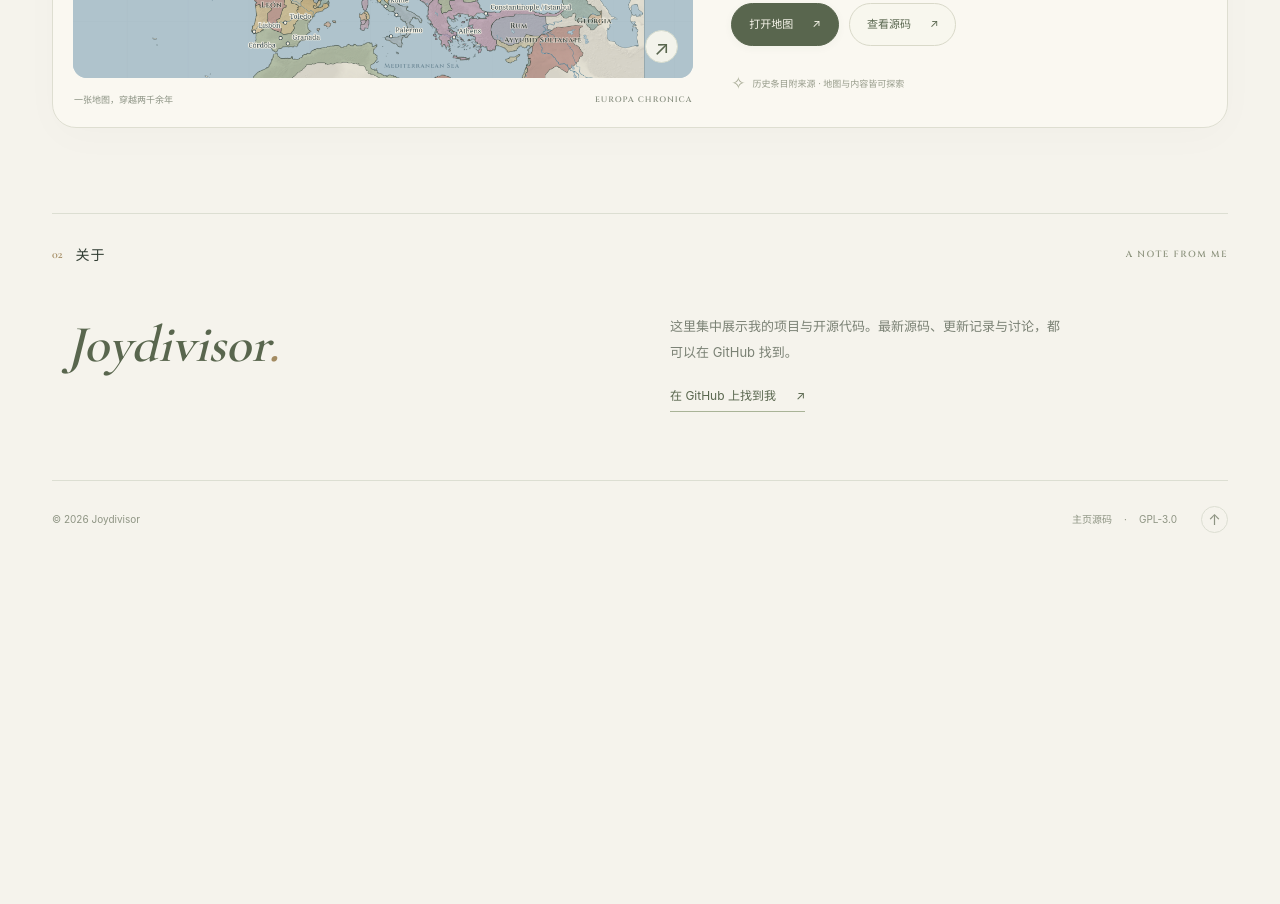
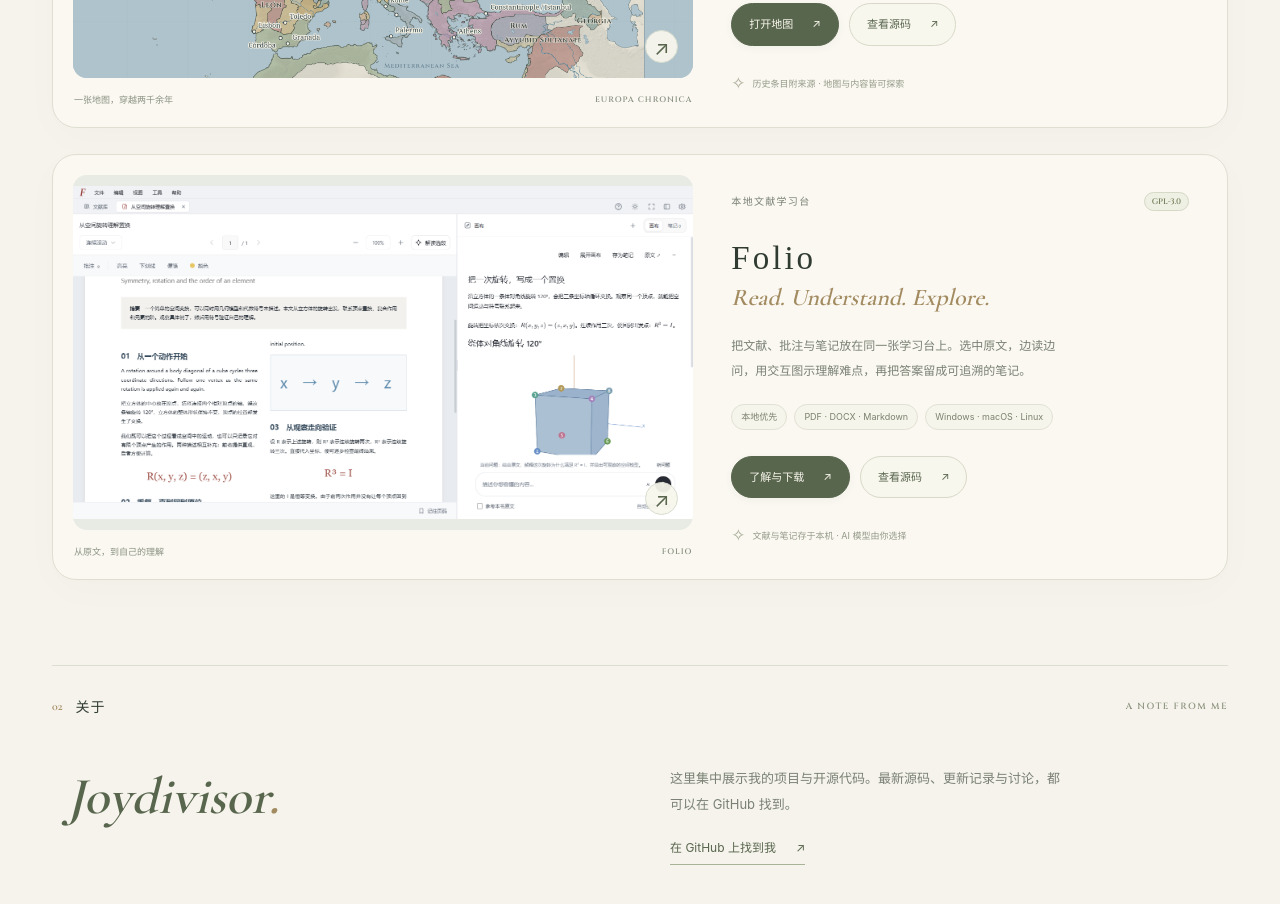
Before and after one commit to Joydivisor/Joydivisor.github.io, a plain HTML site: page index.html in a window 1280 px wide. Shown: the part 1016-1920 px from the top of the page. Before the commit the page ends 1579 px from the top, so only its background shows below. Drawn offline with Linux system fonts and the light colour scheme.

Commit message:
Add Folio to the multilingual portfolio

```diff
--- a/app.js
+++ b/app.js
@@ -8,24 +8,30 @@
       headline1:'把好奇心，',headline2:'写成作品。',intro:'这里收录我的开源项目。欢迎打开、探索，也欢迎一起把它们做得更好。',viewWork:'看看我的作品',selectedWork:'精选作品',
       openAtlas:'打开欧陆纪年地图',mapAlt:'公元1200年的欧洲历史地图，展示各政权、城市、河流与海域',mapCaption:'一张地图，穿越两千余年',
       projectType:'交互历史舆图',projectTitle:'欧陆纪年',projectDescription:'拖动时间，展开欧洲的历史疆域。走进一座城，读懂一段往事，或沿着历史人物的足迹远行。',timespan:'公元前 500 — 2024 年',languages:'简中 · 繁中 · English',explore:'打开地图',source:'查看源码',projectNote:'历史条目附来源 · 地图与内容皆可探索',
+      openFolio:'访问 Folio 官网',folioAlt:'Folio 阅读工作区：左侧为文献，右侧为旋转与置换的解释和交互式立方体',folioCaption:'从原文，到自己的理解',
+      folioType:'本地文献学习台',folioDescription:'把文献、批注与笔记放在同一张学习台上。选中原文，边读边问，用交互图示理解难点，再把答案留成可追溯的笔记。',folioLocal:'本地优先',folioExplore:'了解与下载',folioNote:'文献与笔记存于本机 · AI 模型由你选择',
       aboutText:'这里集中展示我的项目与开源代码。最新源码、更新记录与讨论，都可以在 GitHub 找到。',visitGithub:'在 GitHub 上找到我',siteSource:'主页源码',backTop:'回到顶部',
-      description:'Joydivisor 的个人作品主页。探索欧陆纪年 Europa Chronica，一幅跨越古典时代至现代的开源欧洲历史交互地图。'
+      description:'Joydivisor 的个人作品主页。探索欧陆纪年 Europa Chronica 历史交互地图，以及集文献阅读、笔记与交互式 AI 解释于一体的 Folio。'
     },
     'zh-TW': {
       title:'Joydivisor · 個人作品',skip:'跳轉到作品',nav:'主導覽',work:'作品',about:'關於',language:'選擇語言',
       headline1:'把好奇心，',headline2:'寫成作品。',intro:'這裡收錄我的開源專案。歡迎打開、探索，也歡迎一起把它們做得更好。',viewWork:'看看我的作品',selectedWork:'精選作品',
       openAtlas:'打開歐陸紀年地圖',mapAlt:'公元1200年的歐洲歷史地圖，展示各政權、城市、河流與海域',mapCaption:'一張地圖，穿越兩千餘年',
       projectType:'互動歷史輿圖',projectTitle:'歐陸紀年',projectDescription:'拖動時間，展開歐洲的歷史疆域。走進一座城，讀懂一段往事，或沿著歷史人物的足跡遠行。',timespan:'公元前 500 — 2024 年',languages:'簡中 · 繁中 · English',explore:'打開地圖',source:'查看原始碼',projectNote:'歷史條目附來源 · 地圖與內容皆可探索',
+      openFolio:'造訪 Folio 官網',folioAlt:'Folio 閱讀工作區：左側為文獻，右側為旋轉與置換的解釋和互動式立方體',folioCaption:'從原文，到自己的理解',
+      folioType:'本機文獻學習台',folioDescription:'把文獻、註記與筆記放在同一張學習台上。選取原文，邊讀邊問，用互動圖示理解難點，再把答案留成可追溯的筆記。',folioLocal:'本機優先',folioExplore:'了解與下載',folioNote:'文獻與筆記存於本機 · AI 模型由你選擇',
       aboutText:'這裡集中展示我的專案與開源程式碼。最新原始碼、更新紀錄與討論，都可以在 GitHub 找到。',visitGithub:'在 GitHub 上找到我',siteSource:'主頁原始碼',backTop:'回到頂部',
-      description:'Joydivisor 的個人作品主頁。探索歐陸紀年 Europa Chronica，一幅跨越古典時代至現代的開源歐洲歷史互動地圖。'
+      description:'Joydivisor 的個人作品主頁。探索歐陸紀年 Europa Chronica 歷史互動地圖，以及集文獻閱讀、筆記與互動式 AI 解釋於一體的 Folio。'
     },
     en: {
       title:'Joydivisor · Personal Works',skip:'Skip to projects',nav:'Main navigation',work:'Work',about:'About',language:'Choose language',
       headline1:'A little curiosity.',headline2:'A world to make.',intro:'A collection of my open-source projects. Take a look around, explore, and help them grow.',viewWork:'Explore my work',selectedWork:'Selected work',
       openAtlas:'Open Europa Chronica',mapAlt:'A historical map of Europe in 1200 showing political territories, cities, rivers and seas',mapCaption:'One map. More than two millennia.',
       projectType:'INTERACTIVE HISTORICAL ATLAS',projectTitle:'Europa Chronica',projectDescription:'Move through time and explore the changing territories of Europe. Step into a city, uncover its stories, or follow the journeys of historical figures.',timespan:'500 BCE — 2024 CE',languages:'简中 · 繁中 · English',explore:'Explore the atlas',source:'View source',projectNote:'Sourced histories · An atlas made for exploration',
+      openFolio:'Visit the Folio website',folioAlt:'Folio reading workspace with a document on the left and an explanation of rotations and permutations with an interactive cube on the right',folioCaption:'From a passage to understanding.',
+      folioType:'LOCAL-FIRST READING WORKSPACE',folioDescription:'Read papers, annotate passages and keep your notes together. Select a passage, ask a question, explore an interactive explanation, and save what you learn with a link back to the source.',folioLocal:'Local-first',folioExplore:'Explore & download',folioNote:'Documents and notes on your device · Your choice of AI model',
       aboutText:'This is a home for my projects and open-source work. Find the latest code, updates and conversations on GitHub.',visitGithub:'Find me on GitHub',siteSource:'Site source',backTop:'Back to top',
-      description:'The personal portfolio of Joydivisor. Explore Europa Chronica, an open-source interactive historical atlas of Europe from antiquity to modern times.'
+      description:'The personal portfolio of Joydivisor. Explore Europa Chronica, an interactive historical atlas, and Folio, a local-first workspace for reading, notes and interactive AI explanations.'
     }
   };
   function setLanguage(locale, persist = true) {
@@ -42,6 +48,7 @@
     document.querySelectorAll('[data-lang]').forEach(el => { el.setAttribute('aria-pressed', String(el.dataset.lang === locale)); });
     document.querySelector('.language-switch').style.setProperty('--language', languages.indexOf(locale));
     document.querySelectorAll('[data-atlas]').forEach(el => { el.href = `/europa-chronica/?lang=${locale}`; });
+    document.querySelectorAll('[data-folio]').forEach(el => { el.href = `https://getfolio.pages.dev/?lang=${locale === 'en' ? 'en' : 'zh'}`; });
     if (persist) {
       try { localStorage.setItem('joydivisor-language', locale); } catch {}
       const url = new URL(location.href); url.searchParams.set('lang', locale); history.replaceState(null, '', url);
--- a/index.html
+++ b/index.html
@@ -4,11 +4,11 @@
   <meta charset="utf-8">
   <meta name="viewport" content="width=device-width, initial-scale=1">
   <meta name="theme-color" content="#f5f3ec">
-  <meta name="description" content="Joydivisor 的个人作品主页。探索欧陆纪年 Europa Chronica，一幅跨越古典时代至现代的开源欧洲历史交互地图。">
+  <meta name="description" content="Joydivisor 的个人作品主页。探索欧陆纪年 Europa Chronica 历史交互地图，以及集文献阅读、笔记与交互式 AI 解释于一体的 Folio。">
   <link rel="canonical" href="https://joydivisor.github.io/">
   <meta property="og:type" content="website">
   <meta property="og:title" content="Joydivisor · 个人作品">
-  <meta property="og:description" content="把好奇心，写成作品。探索开源项目与欧陆纪年。">
+  <meta property="og:description" content="把好奇心，写成作品。探索欧陆纪年历史交互地图与 Folio 本地文献学习台。">
   <meta property="og:url" content="https://joydivisor.github.io/">
   <meta property="og:image" content="https://joydivisor.github.io/assets/europa-map.png">
   <title>Joydivisor · 个人作品</title>
@@ -62,6 +62,20 @@
             <div class="project-footnote"><span class="tiny-star" aria-hidden="true">✧</span><span data-i18n="projectNote">历史条目附来源 · 地图与内容皆可探索</span></div>
           </div>
         </article>
+        <article id="folio" class="project-card" aria-labelledby="folio-title">
+          <div class="project-visual">
+            <a class="map-link folio-link" href="https://getfolio.pages.dev/?lang=zh" data-folio target="_blank" rel="noopener noreferrer" aria-label="访问 Folio 官网" data-i18n-aria="openFolio"><img src="assets/folio-workspace.png" alt="Folio 阅读工作区：左侧为文献，右侧为旋转与置换的解释和交互式立方体" data-i18n-alt="folioAlt" width="1538" height="825" loading="lazy" decoding="async"><span class="map-open" aria-hidden="true">↗</span></a>
+            <div class="visual-caption"><span data-i18n="folioCaption">从原文，到自己的理解</span><span>FOLIO</span></div>
+          </div>
+          <div class="project-copy">
+            <div class="project-topline"><span class="eyebrow" data-i18n="folioType">本地文献学习台</span><span class="license-badge">GPL-3.0</span></div>
+            <h3 id="folio-title">Folio</h3><p class="project-latin">Read. Understand. Explore.</p>
+            <p class="project-description" data-i18n="folioDescription">把文献、批注与笔记放在同一张学习台上。选中原文，边读边问，用交互图示理解难点，再把答案留成可追溯的笔记。</p>
+            <div class="project-tags"><span data-i18n="folioLocal">本地优先</span><span>PDF · DOCX · Markdown</span><span>Windows · macOS · Linux</span></div>
+            <div class="project-actions"><a class="button primary" href="https://getfolio.pages.dev/?lang=zh" data-folio target="_blank" rel="noopener noreferrer"><span data-i18n="folioExplore">了解与下载</span><span aria-hidden="true">↗</span></a><a class="button secondary" href="https://github.com/Joydivisor/Folio" target="_blank" rel="noopener noreferrer"><span data-i18n="source">查看源码</span><span aria-hidden="true">↗</span></a></div>
+            <div class="project-footnote"><span class="tiny-star" aria-hidden="true">✧</span><span data-i18n="folioNote">文献与笔记存于本机 · AI 模型由你选择</span></div>
+          </div>
+        </article>
       </section>
 
       <section id="about" class="about" aria-labelledby="about-title">
```
Also changed, not shown: assets/folio-workspace.png (added), style.css, 2 other files.
